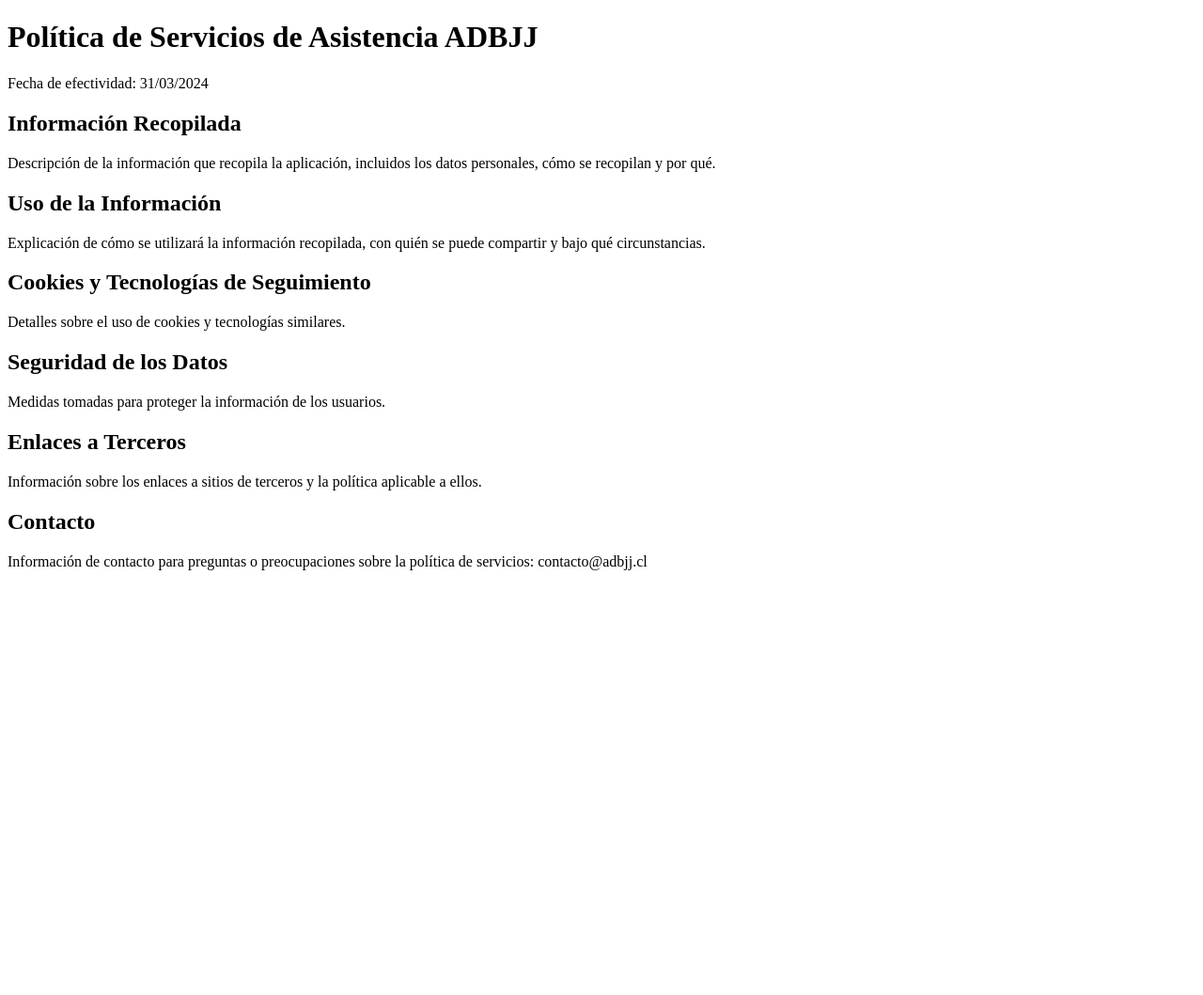
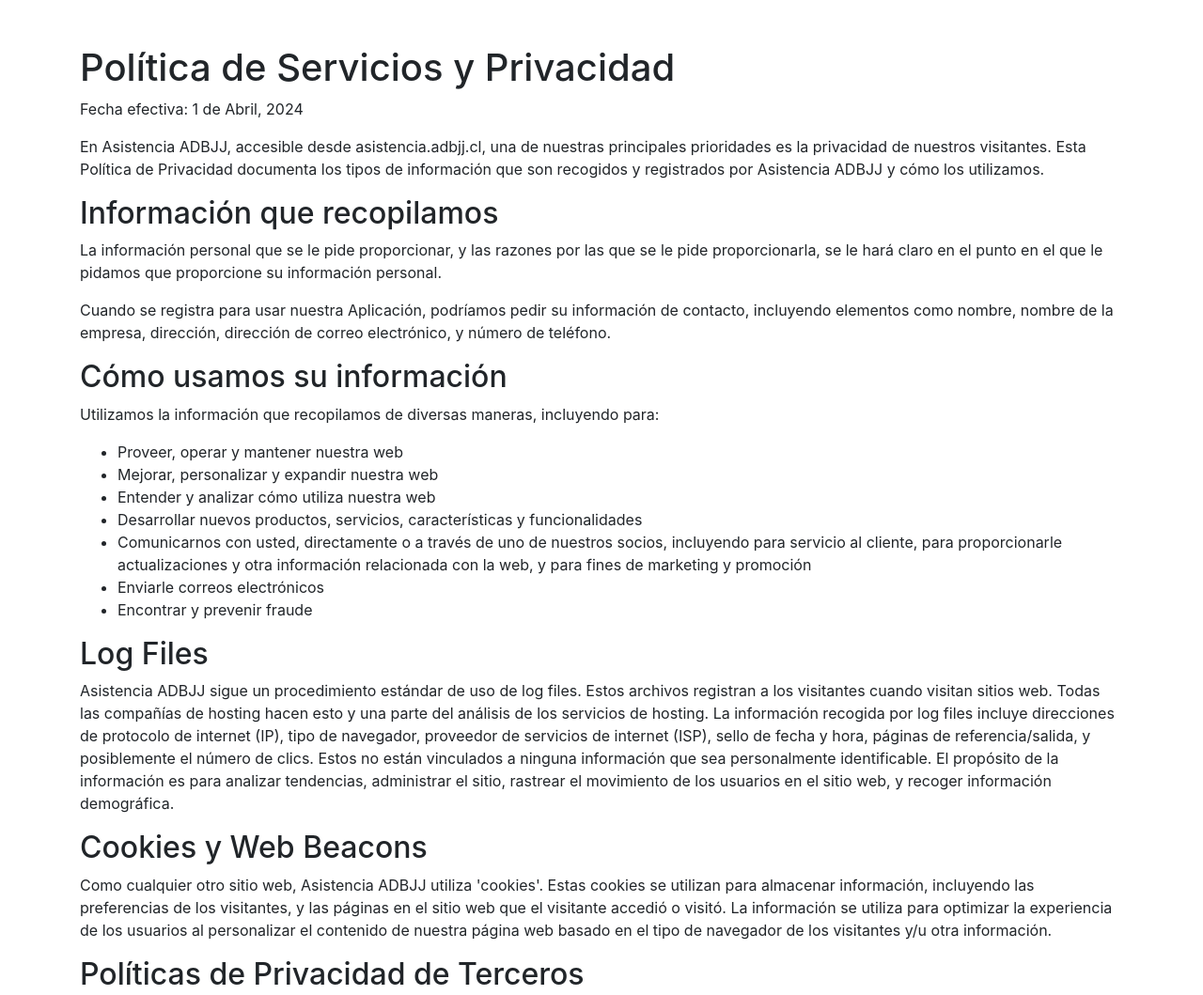
Before and after one commit to aladuuu/adbjj.cl, a plain HTML site: page ps.html in a window 1280 px wide. Shown: the top 1059 px of the page at 94% size. Before the commit the page ends 800 px from the top, so only its background shows below. Drawn offline with nearby package versions, Linux system fonts and the light colour scheme.

Commit message:
Update ps.html

```diff
--- a/ps.html
+++ b/ps.html
@@ -2,28 +2,50 @@
 <html lang="es">
 <head>
     <meta charset="UTF-8">
-    <title>Política de Servicios</title>
+    <meta name="viewport" content="width=device-width, initial-scale=1">
+    <title>Política de Privacidad de Asistencia ADBJJ</title>
+    <link rel="stylesheet" href="https://stackpath.bootstrapcdn.com/bootstrap/4.5.2/css/bootstrap.min.css">
 </head>
 <body>
-    <h1>Política de Servicios de Asistencia ADBJJ</h1>
-    <p>Fecha de efectividad: 31/03/2024</p>
+<div class="container mt-5">
+    <h1>Política de Servicios y Privacidad</h1>
+    <p>Fecha efectiva: 1 de Abril, 2024</p>
+    <p>En Asistencia ADBJJ, accesible desde asistencia.adbjj.cl, una de nuestras principales prioridades es la privacidad de nuestros visitantes. Esta Política de Privacidad documenta los tipos de información que son recogidos y registrados por Asistencia ADBJJ y cómo los utilizamos.</p>
 
-    <h2>Información Recopilada</h2>
-    <p>Descripción de la información que recopila la aplicación, incluidos los datos personales, cómo se recopilan y por qué.</p>
+    <h2>Información que recopilamos</h2>
+    <p>La información personal que se le pide proporcionar, y las razones por las que se le pide proporcionarla, se le hará claro en el punto en el que le pidamos que proporcione su información personal.</p>
+    <p>Cuando se registra para usar nuestra Aplicación, podríamos pedir su información de contacto, incluyendo elementos como nombre, nombre de la empresa, dirección, dirección de correo electrónico, y número de teléfono.</p>
 
-    <h2>Uso de la Información</h2>
-    <p>Explicación de cómo se utilizará la información recopilada, con quién se puede compartir y bajo qué circunstancias.</p>
+    <h2>Cómo usamos su información</h2>
+    <p>Utilizamos la información que recopilamos de diversas maneras, incluyendo para:</p>
+    <ul>
+        <li>Proveer, operar y mantener nuestra web</li>
+        <li>Mejorar, personalizar y expandir nuestra web</li>
+        <li>Entender y analizar cómo utiliza nuestra web</li>
+        <li>Desarrollar nuevos productos, servicios, características y funcionalidades</li>
+        <li>Comunicarnos con usted, directamente o a través de uno de nuestros socios, incluyendo para servicio al cliente, para proporcionarle actualizaciones y otra información relacionada con la web, y para fines de marketing y promoción</li>
+        <li>Enviarle correos electrónicos</li>
+        <li>Encontrar y prevenir fraude</li>
+    </ul>
 
-    <h2>Cookies y Tecnologías de Seguimiento</h2>
-    <p>Detalles sobre el uso de cookies y tecnologías similares.</p>
+    <h2>Log Files</h2>
+    <p>Asistencia ADBJJ sigue un procedimiento estándar de uso de log files. Estos archivos registran a los visitantes cuando visitan sitios web. Todas las compañías de hosting hacen esto y una parte del análisis de los servicios de hosting. La información recogida por log files incluye direcciones de protocolo de internet (IP), tipo de navegador, proveedor de servicios de internet (ISP), sello de fecha y hora, páginas de referencia/salida, y posiblemente el número de clics. Estos no están vinculados a ninguna información que sea personalmente identificable. El propósito de la información es para analizar tendencias, administrar el sitio, rastrear el movimiento de los usuarios en el sitio web, y recoger información demográfica.</p>
 
-    <h2>Seguridad de los Datos</h2>
-    <p>Medidas tomadas para proteger la información de los usuarios.</p>
+    <h2>Cookies y Web Beacons</h2>
+    <p>Como cualquier otro sitio web, Asistencia ADBJJ utiliza 'cookies'. Estas cookies se utilizan para almacenar información, incluyendo las preferencias de los visitantes, y las páginas en el sitio web que el visitante accedió o visitó. La información se utiliza para optimizar la experiencia de los usuarios al personalizar el contenido de nuestra página web basado en el tipo de navegador de los visitantes y/u otra información.</p>
 
-    <h2>Enlaces a Terceros</h2>
-    <p>Información sobre los enlaces a sitios de terceros y la política aplicable a ellos.</p>
+    <h2>Políticas de Privacidad de Terceros</h2>
+    <p>La Política de Privacidad de Asistencia ADBJJ no se aplica a otros anunciantes o sitios web. Por lo tanto, le aconsejamos que consulte las respectivas Políticas de Privacidad de estos terceros servidores de anuncios para obtener información más detallada. Puede incluir sus prácticas y instrucciones sobre cómo optar por no participar en ciertas opciones.</p>
 
-    <h2>Contacto</h2>
-    <p>Información de contacto para preguntas o preocupaciones sobre la política de servicios: contacto@adbjj.cl</p>
+    <h2>Derechos de Privacidad (No vender mi información personal)</h2>
+    <p>Debajo de la CCPA, entre otros derechos, los consumidores de California tienen el derecho a:</p>
+    <p>Solicitar que una empresa que recoge datos personales de un consumidor revele las categorías y piezas específicas de datos personales que una empresa ha recogido sobre los consumidores.</p>
+    <p>Solicitar que una empresa borre cualquier dato personal sobre el consumidor que una empresa ha recogido.</p>
+    <p>Solicitar que una empresa que vende datos personales de un consumidor, no venda los datos personales del consumidor.</p>
+    <p>Si hace una solicitud, tenemos un mes para responderle. Si desea ejercer cualquiera de estos derechos, por favor contáctenos.</p>
+
+    <h2>Información de contacto</h2>
+    <p>Para cualquier pregunta o consulta sobre nuestra Política de Privacidad, por favor contáctenos a: info@asistencia.adbjj.cl</p>
+</div>
 </body>
 </html>
```
